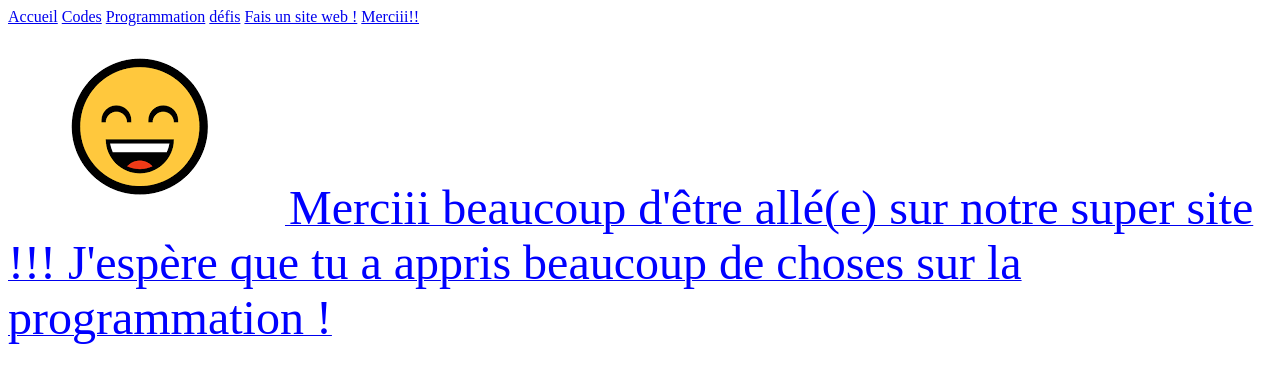
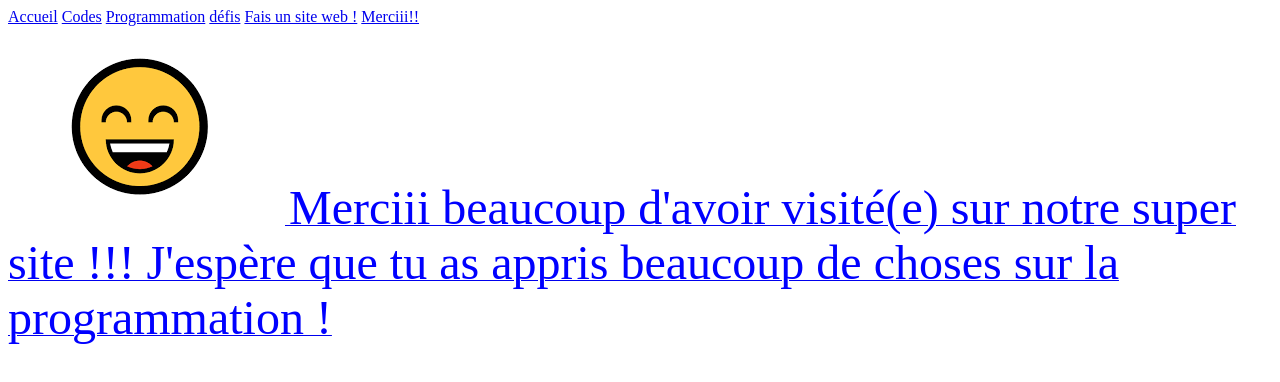
Before and after one commit to tshadospbusiness-ship-it/laprogrammation, a plain HTML site: page merci.html in a window 1280 px wide. Drawn offline with Linux system fonts and the light colour scheme.

Commit message:
Update merci.html

```diff
--- a/merci.html
+++ b/merci.html
@@ -8,4 +8,5 @@
 <a href="merci.html">
 <img src="ggg.png">
 <font size="7" color="0000FF">
-Merciii beaucoup d'être allé(e) sur notre super site !!! J'espère que tu a appris beaucoup de choses sur la programmation !
+
+Merciii beaucoup d'avoir visité(e) sur notre super site !!! J'espère que tu as appris beaucoup de choses sur la programmation !
```
